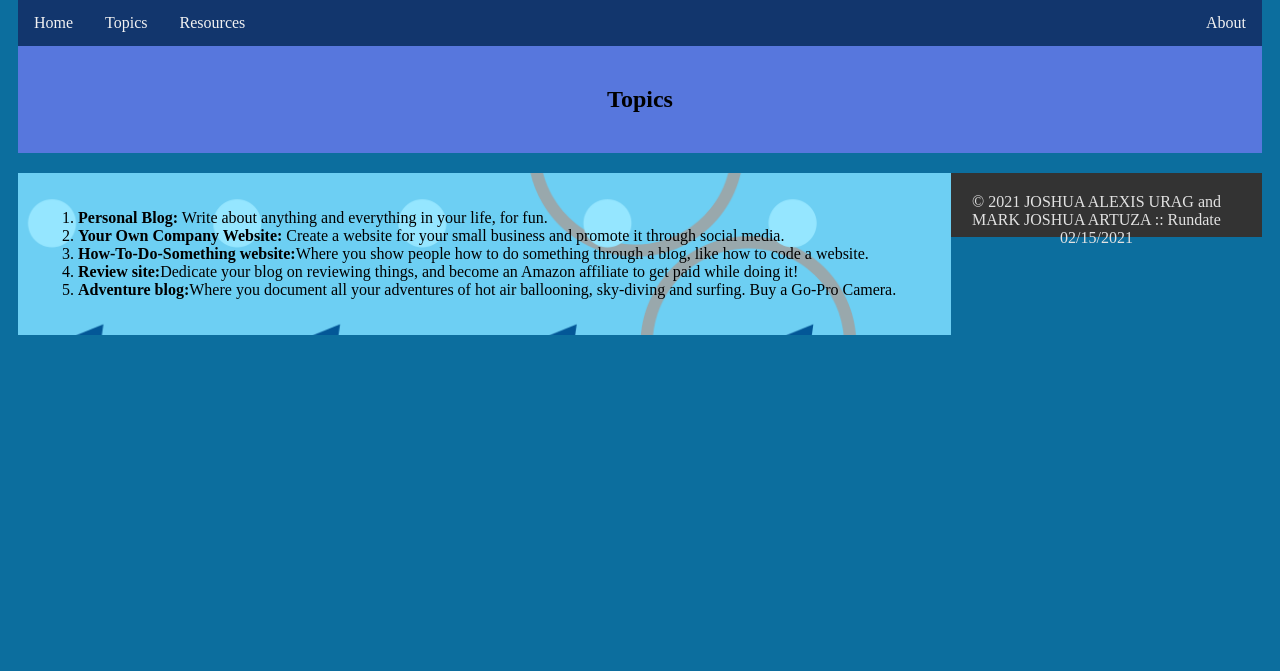
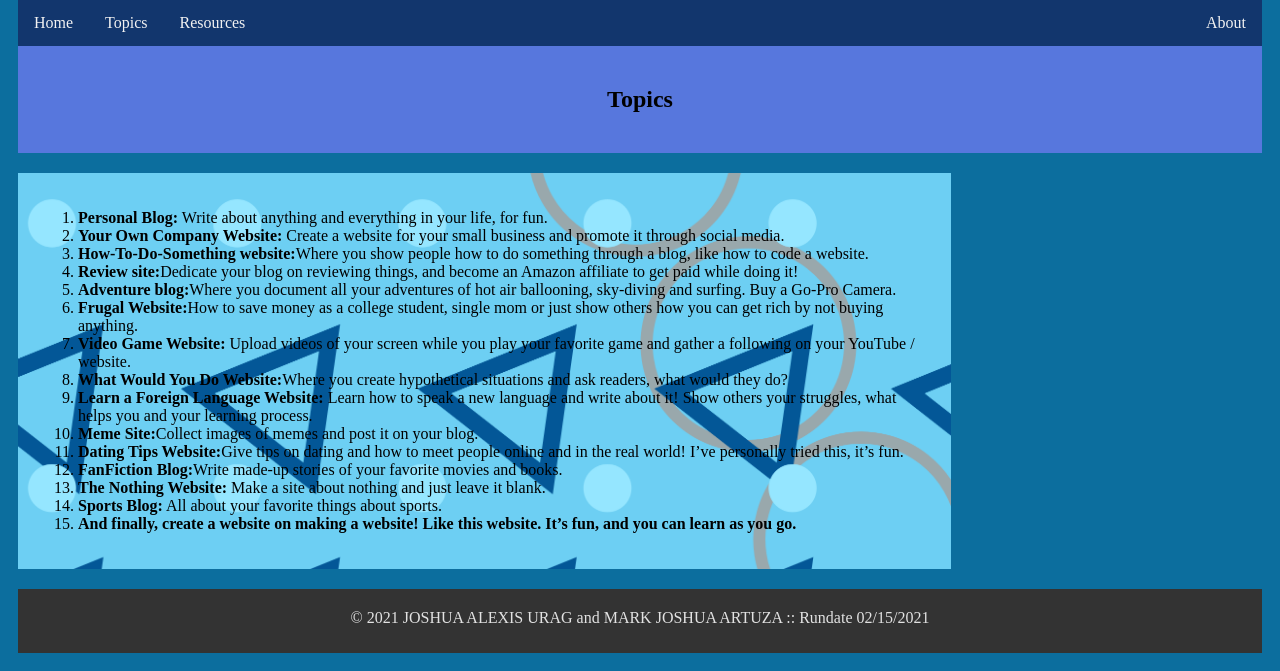
Before and after one commit to jshlxsrg/CET-Website, a PHP site: page /topics.php in a window 1280 px wide. Shown: the part 237-908 px from the top of the page. Before the commit the page ends 572 px from the top, so only its background shows below. Run offline with PHP 8.4, Linux system fonts and the light colour scheme.

Commit message:
Add files via upload

```diff
--- a/about.php
+++ b/about.php
@@ -26,13 +26,15 @@ define('NAME2', 'MARK JOSHUA ARTUZA');
     </div>
     <div class="leftcolumn" style="width: 1500px;">
       <div class="card">
-        <h2>Joshua Alexis Urag</h2>
+      <a href="https://www.facebook.com/jshlxsrg/"><h2>Joshua Alexis Urag</h2></a>
         <img src = "static/cores.jpg" height="500px">
         <p>A third year college student in Polytechnic University of the Philippines currently studying Bachelor of Science in Computer Engineering.</p>
         <p>Pagod na sa buhay dahil nakakapunyeta lang </p>
+
       </div>
       <div class="card">
-        <h2>Mark Joshua Artuza</h2>
+        <a href="https://www.facebook.com/mooossshhhiii0811"><h2>Mark Joshua Artuza</h2></a>
+
         <img src = "static/moshi.jpg" height="500px">
         <p>A third year college student in Polytechnic University of the Philippines currently studying Bachelor of Science in Computer Engineering.</p>
         <p>soon to be drug lord xd</p>
--- a/index.php
+++ b/index.php
@@ -57,6 +57,8 @@ define('NAME2', 'MARK JOSHUA ARTUZA');
     </div>
     <div class="card">
       <h3>Follow us</h3>
+      <h5>Facebook: </h5> <a href="https://www.facebook.com/mooossshhhiii0811"><h5>Mark Joshua Artuza</h5></a>
+      <a href="https://www.facebook.com/jshlxsrg/"><h5>Joshua Alexis Urag</h5></a>
       <p>DOTA2 ID: 453608560</p>
       <p>Genshin Impact UID: 817160914<p>
     </div>
--- a/topics.php
+++ b/topics.php
@@ -27,7 +27,7 @@ define('NAME2', 'MARK JOSHUA ARTUZA');
         <h2>Topics</h2>
     </div>
 </div>
-
+<div class = "row">
     <div class = "leftcolumn">
         <div class="card">
           <ol>
@@ -36,9 +36,21 @@ define('NAME2', 'MARK JOSHUA ARTUZA');
             <li><b>How-To-Do-Something website:</b>Where you show people how to do something through a blog, like how to code a website.</li>
             <li><b>Review site:</b>Dedicate your blog on reviewing things, and become an Amazon affiliate to get paid while doing it!</li>
             <li><b>Adventure blog:</b>Where you document all your adventures of hot air ballooning, sky-diving and surfing. Buy a Go-Pro Camera.</li>
+            <li><b>Frugal Website:</b>How to save money as a college student, single mom or just show others how you can get rich by not buying anything.</li>
+            <li><b>Video Game Website:</b> Upload videos of your screen while you play your favorite game and gather a following on your YouTube / website.</li>
+            <li><b>What Would You Do Website:</b>Where you create hypothetical situations and ask readers, what would they do?</li>
+            <li><b>Learn a Foreign Language Website:</b> Learn how to speak a new language and write about it! Show others your struggles, what helps you and your learning process.</li>
+            <li><b>Meme Site:</b>Collect images of memes and post it on your blog.</li>
+            <li><b>Dating Tips Website:</b>Give tips on dating and how to meet people online and in the real world! I’ve personally tried this, it’s fun.</li>
+            <li><b>FanFiction Blog:</b>Write made-up stories of your favorite movies and books.</li>
+            <li><b>The Nothing Website: </b>Make a site about nothing and just leave it blank.</li>
+            <li><b>Sports Blog:</b> All about your favorite things about sports.</li>
+            <li><b>And finally, create a website on making a website! Like this website. It’s fun, and you can learn as you go.</b></li>
           </ol>
         </div>
     </div>
+</div>
+
 <div class="footer">
 <?php echo '&copy; ', date('Y'), ' ', NAME1 ,' and ', NAME2, ' :: Rundate ', date('m/d/Y'); ?>
 </div>
```
Lines whose indentation alone changed are shown as unchanged.
